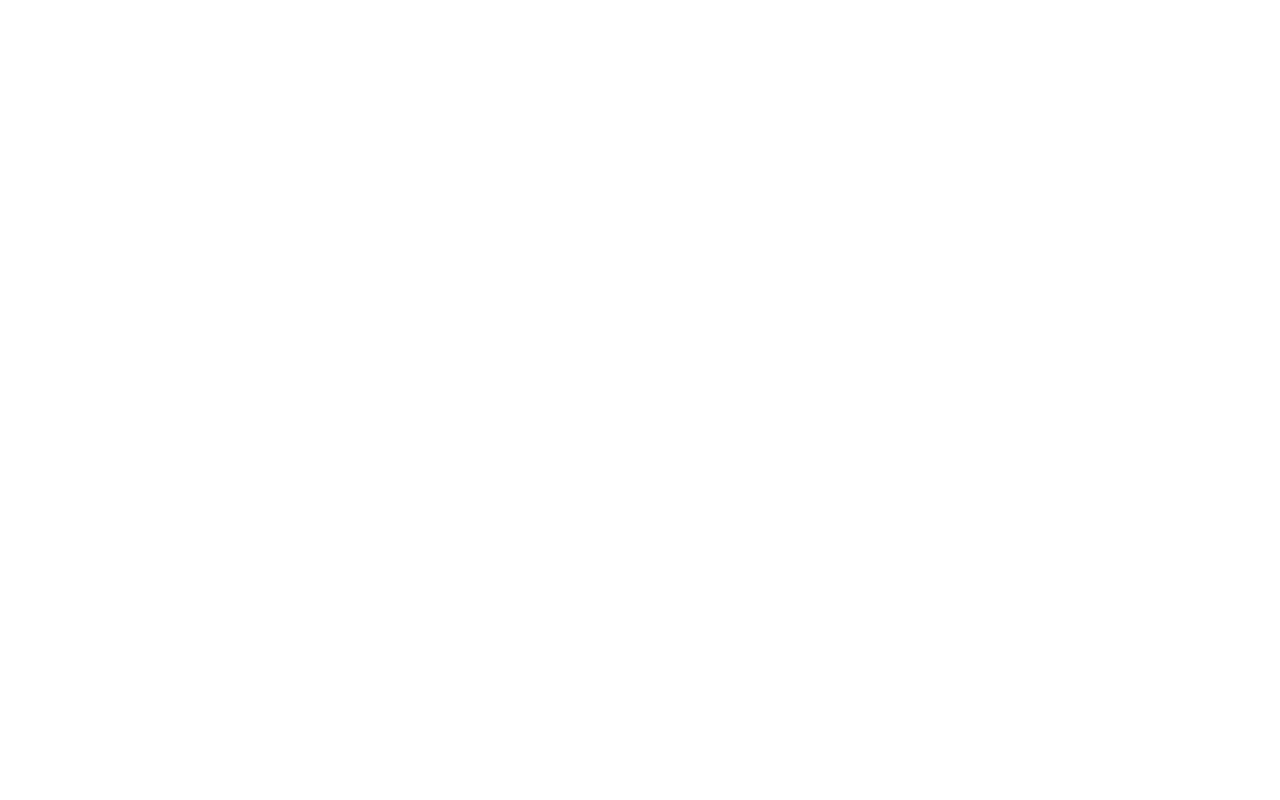
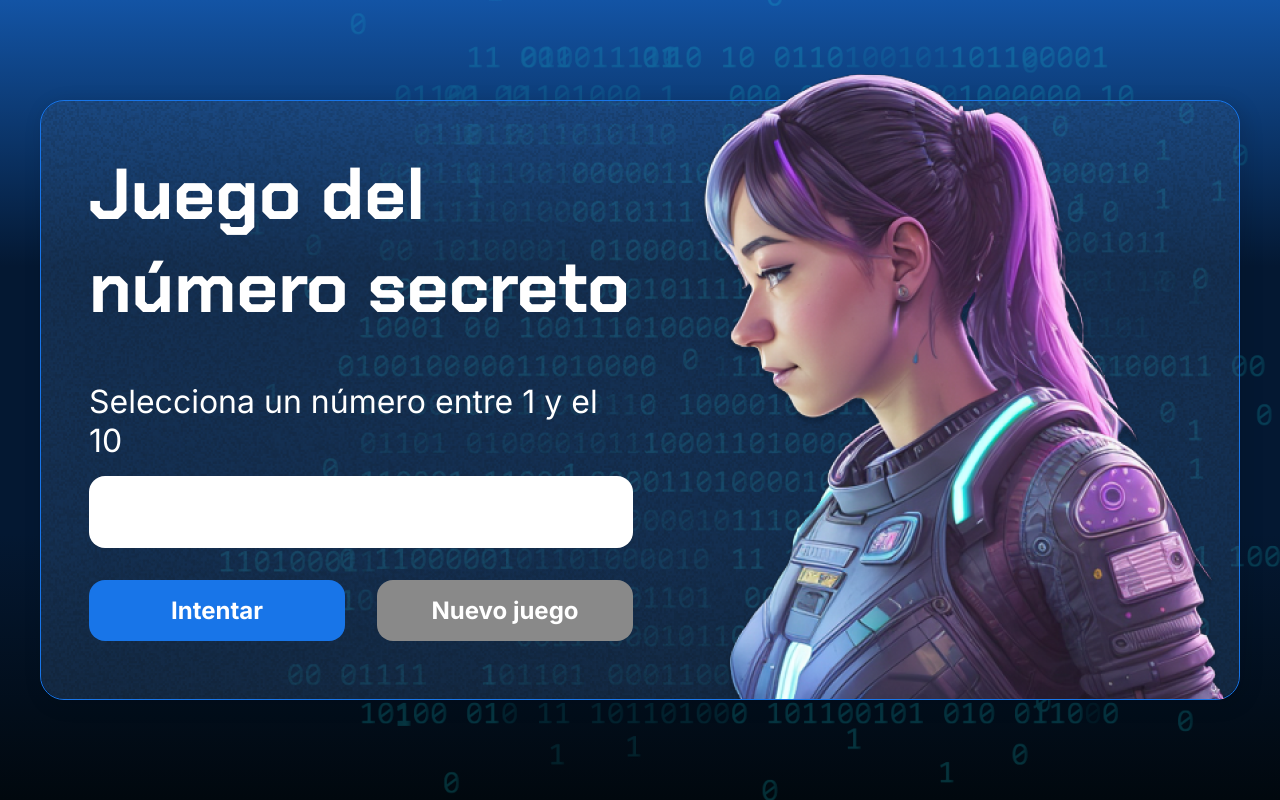
Before and after one commit to CynCaro/Secret-friend-challenge, a plain HTML site: page index.html in a window 1280 px wide. Drawn offline with Linux system fonts and the light colour scheme.

Commit message:
Agregamos la funcionalidad al juego de amigo secreto

```diff
--- a/app.js
+++ b/app.js
@@ -1 +1,73 @@
-console.log("Ejecutando el sistema")
+let numeroSecreto = 0;
+let intentos = 0;
+let listaNumerossorteados = [];
+let numeroMaximo = 10;
+
+console.log(numeroSecreto);
+
+function asignarTextoElemento (elemento, texto) {
+    let elementoHTML = document.querySelector(elemento);
+    elementoHTML.innerHTML = texto;
+    return;
+}
+
+function verificarIntento() {
+    let numeroDeUsuario = parseInt(document.getElementById('valorUsuario').value);
+    if (numeroDeUsuario === numeroSecreto) {
+        asignarTextoElemento('p',`Acertaste el número en ${intentos} ${(intentos === 1) ? `vez` : `veces`}`);
+        document.getElementById('reiniciar').removeAttribute('disabled');
+    } else {
+        //El usurio no acertó.
+        if (numeroDeUsuario > numeroSecreto) {
+            asignarTextoElemento('p','El número secreto es menor');
+        } else {
+            asignarTextoElemento('p','El número secreto es mayor');
+        }
+        intentos++;
+        limpiarCaja();
+    }
+    return;
+}
+
+function limpiarCaja() {
+document.querySelector('#valorUsuario').value = '';
+}
+
+function generarNumeroSecreto() {
+    let numeroGenerado = Math.floor(Math.random()*numeroMaximo)+1;
+
+    console.log(numeroGenerado);
+    console.log(listaNumerossorteados);
+    // Si ya sorteamos todos los números
+    if (listaNumerossorteados.length == numeroMaximo) {
+        asignarTextoElemento('p','Ya se sortearon todos los números posibles');
+    } else {
+        //Si el número generado está incluido en la lista
+        if (listaNumerossorteados.includes(numeroGenerado)) {
+            return generarNumeroSecreto();
+        } else {
+            listaNumerossorteados.push(numeroGenerado);
+            return numeroGenerado;
+        }
+    }
+}
+
+function condicionesIniciales() {
+    asignarTextoElemento('h1','Juego del número secreto');
+    asignarTextoElemento('p',`Selecciona un número entre 1 y el ${numeroMaximo}`);
+    numeroSecreto = generarNumeroSecreto();
+    intentos = 1;
+}
+
+function reiniciarJuego() {
+    //Limpiar caja
+    limpiarCaja();
+    //Indicar mensaje de intervalo de números
+    //Generar número aleatorio
+    //Inicializar el núemro de intentos
+    condicionesIniciales();
+    //Deshabilitar el botón de "Nuevo juego" en el 2do intento
+    document.querySelector('#reiniciar').setAttribute('disabled','true');
+}
+
+condicionesIniciales();
--- a/index.html
+++ b/index.html
@@ -1,11 +1,40 @@
 <!DOCTYPE html>
-<html lang="en">
+<html lang="pt-br">
+
 <head>
     <meta charset="UTF-8">
     <meta name="viewport" content="width=device-width, initial-scale=1.0">
+    <link rel="preconnect" href="https://fonts.googleapis.com">
+    <link rel="preconnect" href="https://fonts.gstatic.com" crossorigin>
+    <link href="https://fonts.googleapis.com/css2?family=Chakra+Petch:wght@700&family=Inter:wght@400;700&display=swap"
+        rel="stylesheet">
+    <link rel="stylesheet" href="style.css">
     <title>Secret friend challenge</title>
 </head>
+
 <body>
 
+    <div class="container">
+        <div class="container__contenido">
+            <div class="container__informaciones">
+                <div class="container__texto">
+                    <h1></h1>
+                    <p class="texto__parrafo"></p>
+                </div>
+                <input type="number" id="valorUsuario" min="1" max="10" class="container__input">
+                <div class="chute container__botones">
+                    <button onclick="verificarIntento();" class="container__boton">Intentar</button>
+                    <button onclick="reiniciarJuego();" class="container__boton" id="reiniciar" disabled>Nuevo juego</button>
+                </div>
+            </div>
+            <img src="./img/ia.png" alt="Una persona mirando a la izquierda" class="container__imagen-persona" />
+        </div>
+    </div>
+
+
+
+
+    <script src="app.js" defer></script>
 </body>
+
 </html>
--- /dev/null
+++ b/style.css
@@ -0,0 +1,111 @@
+* {
+    box-sizing: border-box;
+    margin: 0;
+    padding: 0;
+    color: white;
+}
+
+body {
+    background: linear-gradient(#1354A5 0%, #041832 33.33%, #041832 66.67%, #01080E 100%);
+    height: 100vh;
+    display: flex;
+    align-items: center;
+    justify-content: center;
+}
+
+
+body::before {
+    background-image: url("img/code.png");
+    background-repeat: no-repeat;
+    background-position: right;
+    content: "";
+    display: block;
+    position: absolute;
+    width: 100%;
+    height: 100%;
+    opacity: 0.4;
+}
+
+.container {
+    width: 1200px;
+    height: 600px;
+    display: flex;
+    align-items: center;
+    justify-content: space-between;
+    border-radius: 24px;
+    border: 1px solid #1875E8;
+    box-shadow: 4px 4px 20px 0px rgba(1, 8, 14, 0.15);
+    background-image: url("img/Ruido.png");
+    background-size: 100% 100%;
+    position: relative;
+}
+
+
+.container__contenido {
+    display: flex;
+    align-items: center;
+    position: absolute;
+    bottom: 0;
+}
+
+.container__informaciones {
+    flex: 1;
+    padding: 3rem;
+}
+
+.container__boton {
+    border-radius: 16px;
+    background: #1875E8;
+    padding: 16px 24px;
+    width: 100%;
+    font-size: 24px;
+    font-weight: 700;
+    border: none;
+    margin-top: 2rem;
+}
+
+.container__boton:disabled {
+    background: #898989;
+}
+
+.container__texto {
+    margin: 16px 0 16px 0;
+}
+
+.container__texto-azul {
+    color: #1875E8;
+}
+
+.container__input {
+    width: 100%;
+    height: 72px;
+    border-radius: 16px;
+    background-color: #FFF;
+    border: none;
+    color: #1875E8;
+    padding: 2rem;
+    font-size: 24px;
+    font-weight: 700;
+    font-family: 'Inter', sans-serif;
+}
+
+.container__botones {
+    display: flex;
+    gap: 2em;
+}
+
+h1 {
+    font-family: 'Chakra Petch', sans-serif;
+    font-size: 72px;
+    padding-bottom: 3rem;
+}
+
+p,
+button {
+    font-family: 'Inter', sans-serif;
+}
+
+.texto__parrafo {
+    font-size: 32px;
+    font-weight: 400;
+}
```
Also changed, not shown: img/Ruido.png (added), img/bg.png (added), img/code.png (added), img/ia.png (added), 1 other file.
